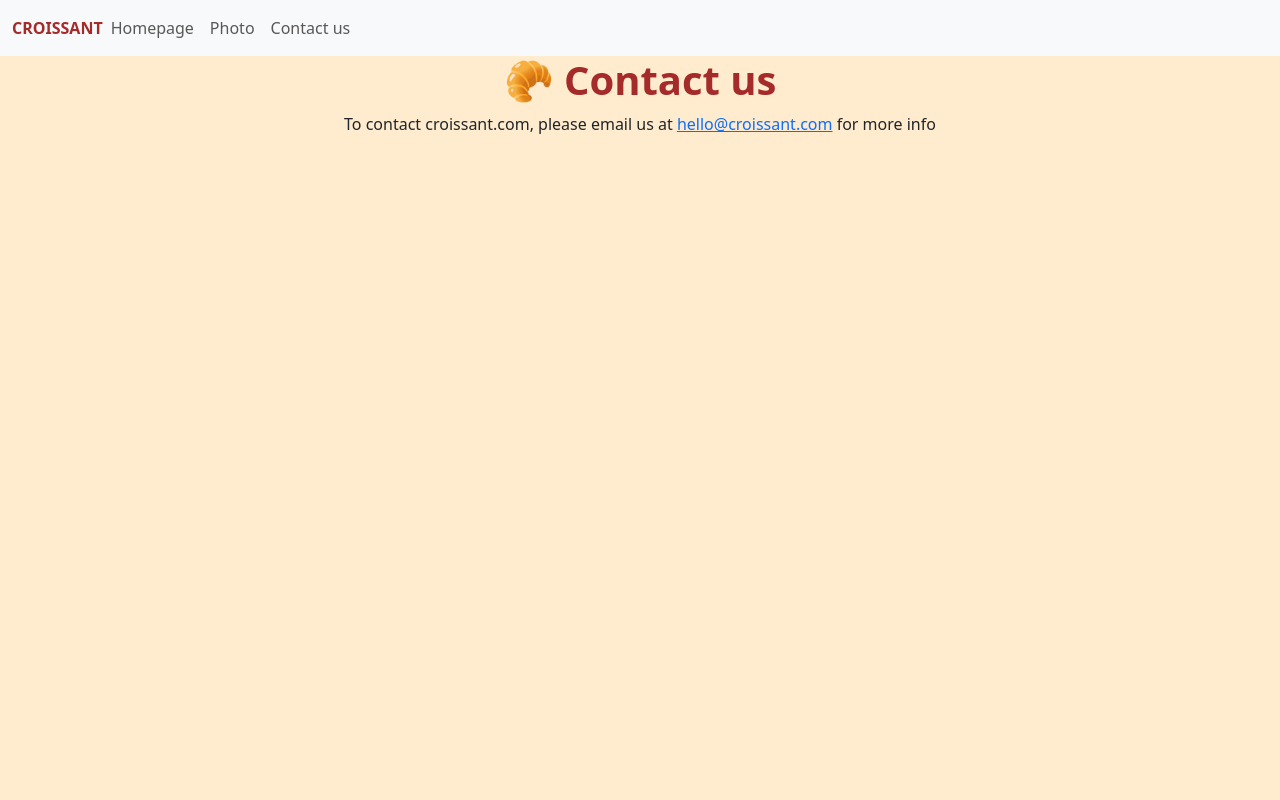
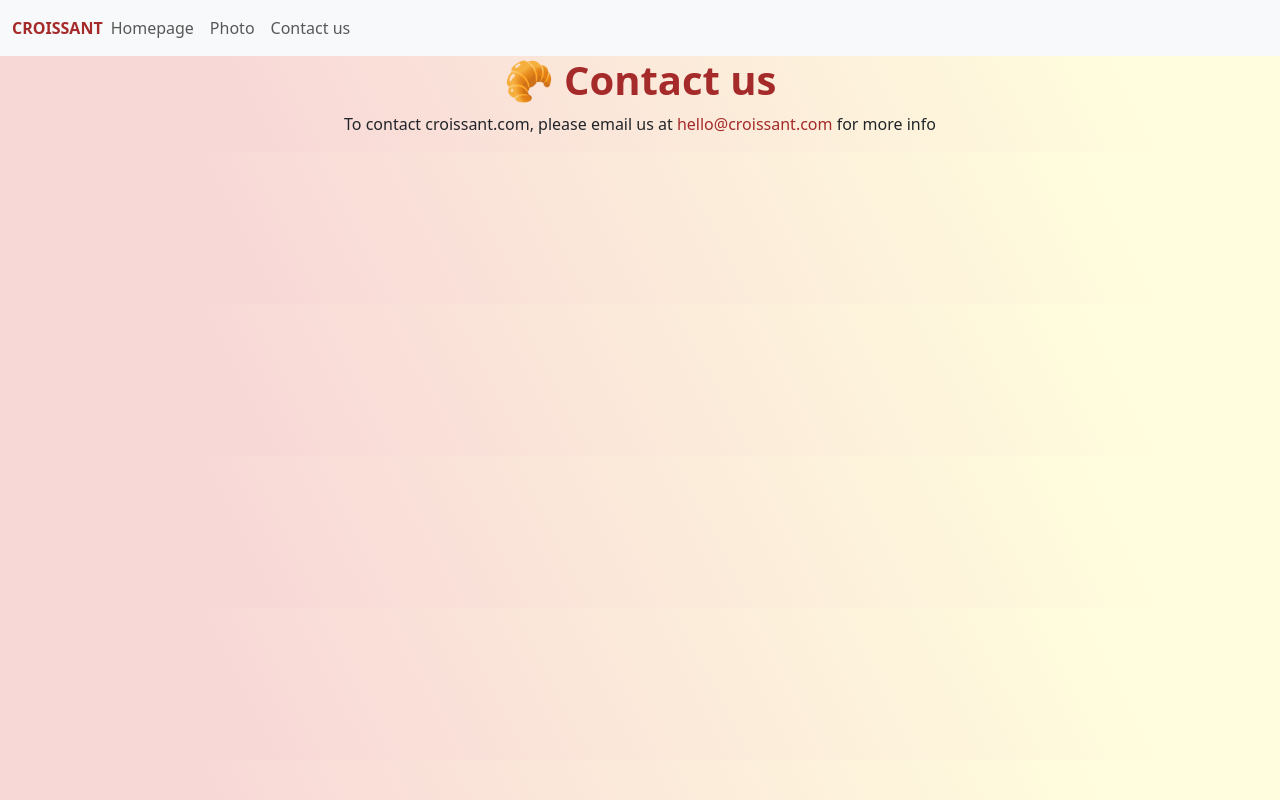
Before and after one commit to MariDei/Croissant, a plain HTML site: page contact.html in a window 1280 px wide. Drawn offline with nearby package versions, Linux system fonts and the light colour scheme.

Commit message:
Updated styles.css (changed background+added color, hover+focus to email-link)

```diff
--- a/src/styles.css
+++ b/src/styles.css
@@ -1,5 +1,6 @@
 body {
-    background: blanchedalmond;
+    background: linear-gradient(243deg, rgb(255, 253, 221) 13.4%, rgb(248, 215, 215) 82.1%);
+    max-width: 100%;
 }
 
 .navbar-brand-active {
@@ -24,3 +25,14 @@ img {
     box-shadow: 5px 5px rgba(158, 156, 156, 0.5);
     margin: 0 325px;
 }
+
+.email-link {
+    color: brown;
+    text-decoration: none;
+}
+
+.email-link:hover,
+.email-link:focus {
+    color:rgb(153, 88, 8);
+    font-weight: 700;
+}
```
